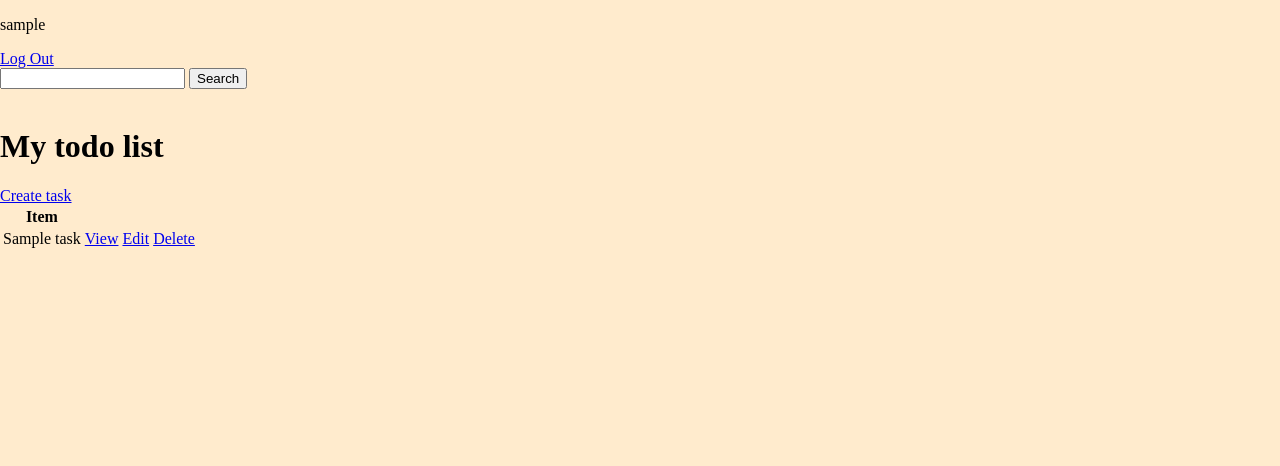
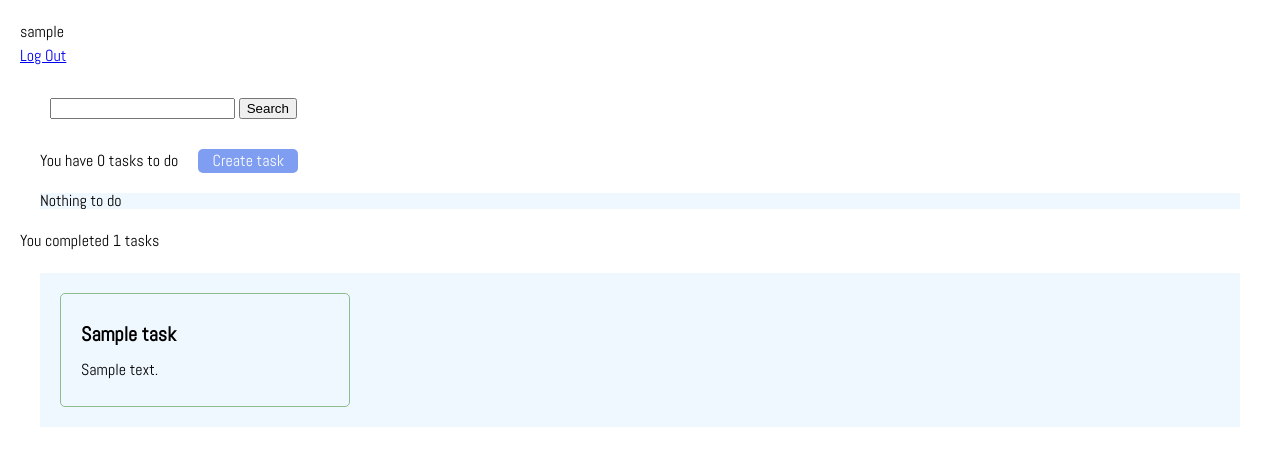
Before and after one commit to KariSpace/django-todo-app, a Django app: page / in a window 1280 px wide. Shown: the top 466 px of the page. Run offline with Django 3.2, Linux system fonts and the light colour scheme; a user stored in the database is signed in; tables that the repository leaves empty hold one stand-in row (values such as "Sample post").

Commit message:
Add styles

```diff
--- a/todo/todo_list/static/css/main.css
+++ b/todo/todo_list/static/css/main.css
@@ -6,7 +6,100 @@
 body {
     padding: 0;
     margin: 0;
+    font-family: 'Abel';
 }
+
+p,
+a {
+    line-height: 1.5;
+}
+
+.wrapper {
+    margin: 20px;
+}
+
+.container {
+    max-width: 100%;
+    display: flex;
+    justify-content: flex-start;
+    flex-wrap: wrap;
+    max-height: 40vh;
+    overflow-y: auto;
+    margin: 20px;
+}
+
+.completed_container {
+    max-height: 20vh;
+}
+
+.container_title {
+    margin-right: 20px;
+}
+
+.tacks_container {
+    background-color: aliceblue;
+}
+
+.tacks_container>p,
+.task>p {
+    line-height: 2;
+}
+
+.search_container {
+    margin: 30px;
+}
+
+.button {
+    background: rgb(127, 158, 241);
+    padding: 0px 10px;
+    width: 100px;
+    color: #fff;
+    border-radius: 5px;
+    text-align: center;
+    text-decoration: none;
+}
+
+.task {
+    width: 290px;
+    min-width: 250px;
+    border: 1px solid rgb(127, 158, 241);
+    margin: 20px;
+    padding: 20px;
+    border-radius: 5px;
+}
+
+.completed {
+    border: 1px solid darkseagreen;
+}
+
+.task_title {
+    font-weight: 600;
+    font-size: 20px;
+}
+
+.todo_buttons__container {
+    display: flex;
+    justify-content: space-around;
+}
+
+.todo_button {
+    background: rgb(127, 158, 241);
+    padding: 0px 10px;
+    width: 80px;
+    color: #fff;
+    border-radius: 5px;
+    text-align: center;
+    text-decoration: none;
+}
+
+.delete {
+    border: 1px solid rgb(127, 158, 241);
+    background: transparent;
+    color: rgb(127, 158, 241);
+}
+
+
+/* 404 */
 
 #notfound {
     position: relative;
@@ -104,7 +197,3 @@ body {
         font-size: 22px;
     }
 }
-
-body {
-    background-color: blanchedalmond;
-}
--- /dev/null
+++ b/todo/todo_list/static/css/reset.css
@@ -0,0 +1,137 @@
+/* http://meyerweb.com/eric/tools/css/reset/
+   v2.0 | 20110126
+   License: none (public domain)
+*/
+
+html,
+body,
+div,
+span,
+applet,
+object,
+iframe,
+h1,
+h2,
+h3,
+h4,
+h5,
+h6,
+p,
+blockquote,
+pre,
+a,
+abbr,
+acronym,
+address,
+big,
+cite,
+code,
+del,
+dfn,
+em,
+img,
+ins,
+kbd,
+q,
+s,
+samp,
+small,
+strike,
+strong,
+sub,
+sup,
+tt,
+var,
+b,
+u,
+i,
+center,
+dl,
+dt,
+dd,
+ol,
+ul,
+li,
+fieldset,
+form,
+label,
+legend,
+table,
+caption,
+tbody,
+tfoot,
+thead,
+tr,
+th,
+td,
+article,
+aside,
+canvas,
+details,
+embed,
+figure,
+figcaption,
+footer,
+header,
+hgroup,
+menu,
+nav,
+output,
+ruby,
+section,
+summary,
+time,
+mark,
+audio,
+video {
+    margin: 0;
+    padding: 0;
+    border: 0;
+    font-size: 100%;
+    font: inherit;
+    vertical-align: baseline;
+}
+
+
+/* HTML5 display-role reset for older browsers */
+
+article,
+aside,
+details,
+figcaption,
+figure,
+footer,
+header,
+hgroup,
+menu,
+nav,
+section {
+    display: block;
+}
+
+body {
+    line-height: 1;
+}
+
+ol,
+ul {
+    list-style: none;
+}
+
+blockquote,
+q {
+    quotes: none;
+}
+
+blockquote:before,
+blockquote:after,
+q:before,
+q:after {
+    content: '';
+    content: none;
+}
+
+table {
+    border-collapse: collapse;
+    border-spacing: 0;
+}
--- a/todo/todo_list/templates/main-template.html
+++ b/todo/todo_list/templates/main-template.html
@@ -6,6 +6,9 @@
     <meta charset="UTF-8">
     <meta http-equiv="X-UA-Compatible" content="IE=edge">
     <meta name="viewport" content="width=device-width, initial-scale=1.0">
+    <link href='https://fonts.googleapis.com/css?family=Abel' rel='stylesheet'>
+
+    <link rel="stylesheet" href="{% static 'css/reset.css' %}">
     <link rel="stylesheet" href="{% static 'css/main.css' %}">
 
     <title>To do list</title>
@@ -14,7 +17,8 @@
 
 <body>
     <div class="wrapper">
-        <div class="container">
+
+        <div class="main_container">
             {% block content %} {% endblock content %}
         </div>
 
--- a/todo/todo_list/templates/todo_list/task_list.html
+++ b/todo/todo_list/templates/todo_list/task_list.html
@@ -3,35 +3,52 @@
 <a href="{% url 'logout' %}">Log Out</a> {% else %}
 <a href="{% url 'login' %}">Log In</a> {% endif %}
 
-<form method="GET">
-    <input type="text" name="search" value="{{search_input}}">
-    <input type="submit" value="Search">
-</form>
-<br>
-<h1 class="h1">My todo list</h1>
-<a href="{% url  'create' %}">Create task</a>
-<table class="table">
-    <tr>
-        <th>Item</th>
-        <th></th>
-        <th></th>
-        <th></th>
-    </tr>
+<div class="container search_container">
+    <form method="GET">
+        <input type="text" name="search" value="{{search_input}}">
+        <input type="submit" value="Search">
+    </form>
+</div>
+
+<div class="container">
+    <p class="container_title"> You have {{count}} tasks to do</p>
+    <a href="{% url  'create' %}" class="button">Create task</a>
+
+</div>
+<div class="tacks_container container">
     {% for task in tasks %}
-    <tr>
-        <td>{{task.title}}</td>
-        <td>
-            <a href="{% url  'details' task.id %}">View</a>
-        </td>
-        <td>
-            <a href="{% url  'update' task.id %}">Edit</a>
-        </td>
-        <td>
-            <a href="{% url  'delete' task.id %}">Delete</a>
-        </td>
-    </tr>
+    <div class="task">
+        <p class="task_title">{{task.title}}</p>
+        <p> {{task.description}} </p>
+        <p> {{task.categories}} </p>
+        <p>deadline: {{task.deadline}} </p>
+        <p>importancy: {{task.importancy}} </p>
+        <div class="todo_buttons__container">
+            <a href="{% url  'update' task.id %}" class="todo_button edit"> Edit</a>
+
+            <a href="{% url  'delete' task.id %}" class="todo_button delete">Delete</a>
+        </div>
+    </div>
     {% empty %}
-    <h3 class="h3">No items in list</h3>
+    <h3 class="h3">Nothing to do</h3>
     {% endfor %}
-</table>
+</div>
+
+<p> You completed {{count_completed}} tasks</p>
+<div class="tacks_container container completed_container">
+    {% for task_completed in tasks_completed %}
+
+
+    <div class="task completed">
+        <p class="task_title"> {{task_completed.title}}</p>
+        <p> {{task_completed.description}} </p>
+
+    </div>
+    {% empty %}
+
+    <h3 class="h3">No completed</h3>
+    {% endfor %}
+
+</div>
+
 {% endblock content %}
--- a/todo/todo_list/views.py
+++ b/todo/todo_list/views.py
@@ -51,10 +51,12 @@ class TaskList(LoginRequiredMixin, ListView):
    def get_context_data(self, **kwargs):
 
       context = super().get_context_data(**kwargs)
-      print(context)
-      context['tasks'] = context['tasks'].filter(user=self.request.user)
-      context['count'] = context['tasks'].filter(complete=False).count()
-      context['count_complete'] = context['tasks'].filter(complete=True).count()
+
+      context['tasks_completed'] = context['tasks'].filter(user=self.request.user, complete=True)
+      context['tasks'] = context['tasks'].filter(user=self.request.user, complete=False)
+
+      context['count_completed'] = context['tasks_completed'].count() or 0
+      context['count'] = context['tasks'].count() or 0
 
       search_input = self.request.GET.get('search') or ''
       context['tasks'] = context['tasks'].filter(title__icontains=search_input)
```
